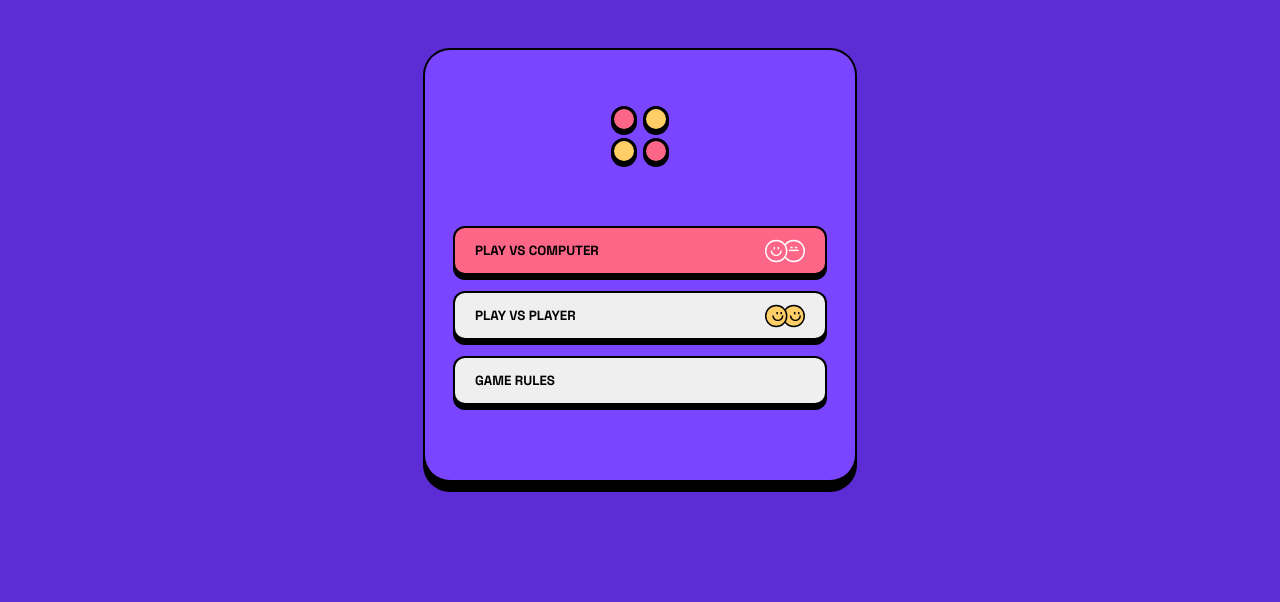
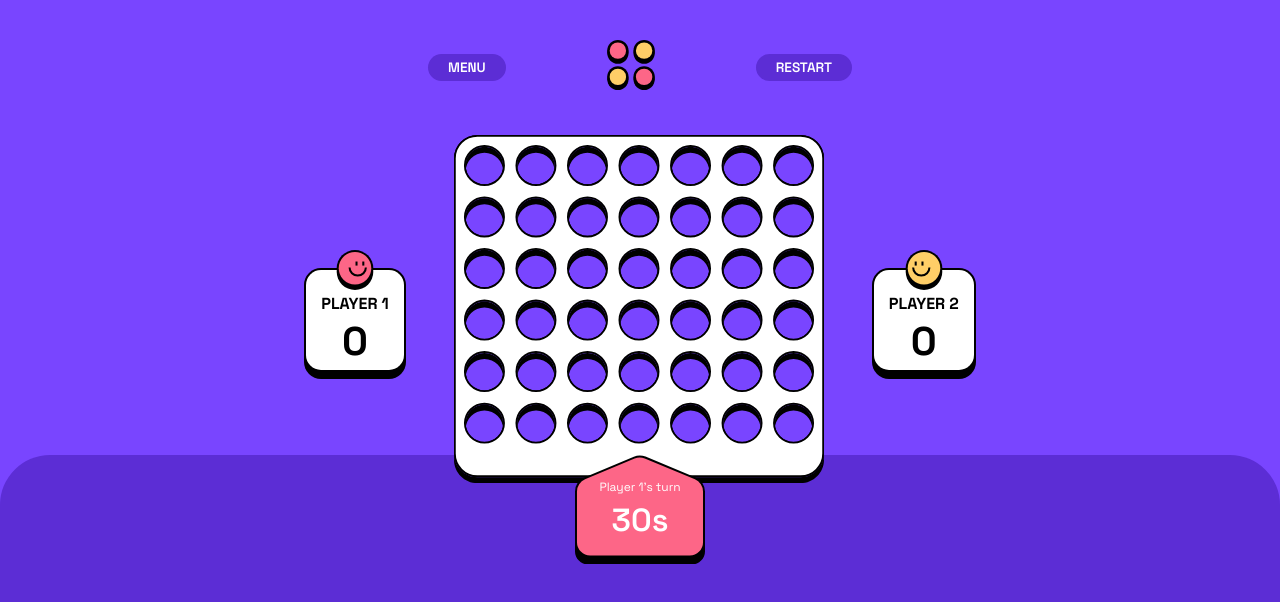
Before and after one commit to nickonyi/Connect-four-game, a website built with webpack: page src/index.html in a window 1280 px wide. Both pictures are taken after a click on the button "PLAY VS PLAYER". Built offline with nearby package versions, Linux system fonts and the light colour scheme.

Commit message:
feat: integrate UI controller and adjust body height for improved layout

```diff
--- a/src/scripts/index.js
+++ b/src/scripts/index.js
@@ -1,11 +1,13 @@
 import "../styles/style.css";
 import { MenuConroller } from "./menuController";
-
+import { UIcontroller } from "./uiController";
 const App = (() => {
+  const ui = UIcontroller();
   const menu = MenuConroller();
 
   const start = () => {
     menu.init();
+    ui.init();
   };
 
   return { start };
--- a/src/scripts/uiController.js
+++ b/src/scripts/uiController.js
@@ -0,0 +1,20 @@
+export const UIcontroller = () => {
+  const homeScreen = document.getElementById("home-screen");
+  const gameScreen = document.getElementById("game-screen");
+  const pvpButton = document.getElementById("pvp-btn");
+
+  const showGameScreen = () => {
+    homeScreen.classList.add("hidden");
+    gameScreen.classList.remove("hidden");
+  };
+
+  const bindEvents = () => {
+    pvpButton.addEventListener("click", showGameScreen);
+  };
+
+  return {
+    init: () => {
+      bindEvents();
+    },
+  };
+};
--- a/src/styles/style.css
+++ b/src/styles/style.css
@@ -209,9 +209,6 @@ body {
   color: #fff;
 }
 
-.play {
-  display: none;
-}
 .box-shadow-black {
   box-shadow: 0 0 0 2px black, 0 7px 0 2px black;
 }
@@ -224,7 +221,7 @@ body {
   align-items: center;
   background-color: #7945ff;
   padding-top: 40px;
-  height: 100vh;
+  height: 550px;
 }
 
 .game-info {
```
